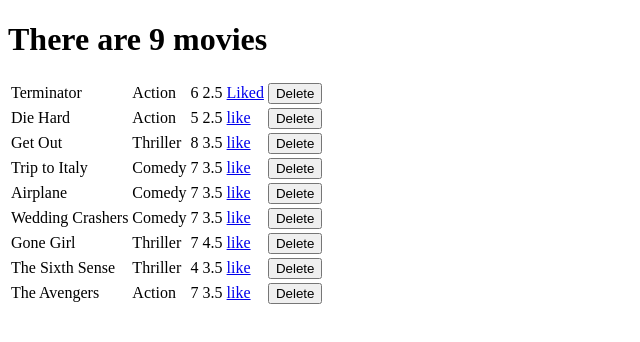
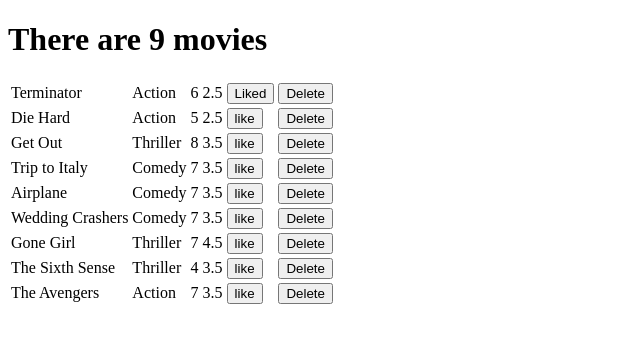
Before and after one commit to gerelmafaust/movies, a React (Create React App) app: page / in a window 1280 px wide. Shown: the top 342 px of the page, without its empty margins (0-640 px from the left). Built offline with nearby package versions, Linux system fonts and the light colour scheme.

Commit message:
changed a to button

```diff
--- a/src/components/common/like.jsx
+++ b/src/components/common/like.jsx
@@ -1,13 +1,9 @@
-import React, { Component } from "react";
+import React from "react";
 
 const Like = props => {
   let string = props.like ? "Liked" : "like";
 
-  return (
-    <a href="#" onClick={props.onClick}>
-      {string}
-    </a>
-  );
+  return <button onClick={props.onClick}>{string}</button>;
 };
 
 export default Like;
```
